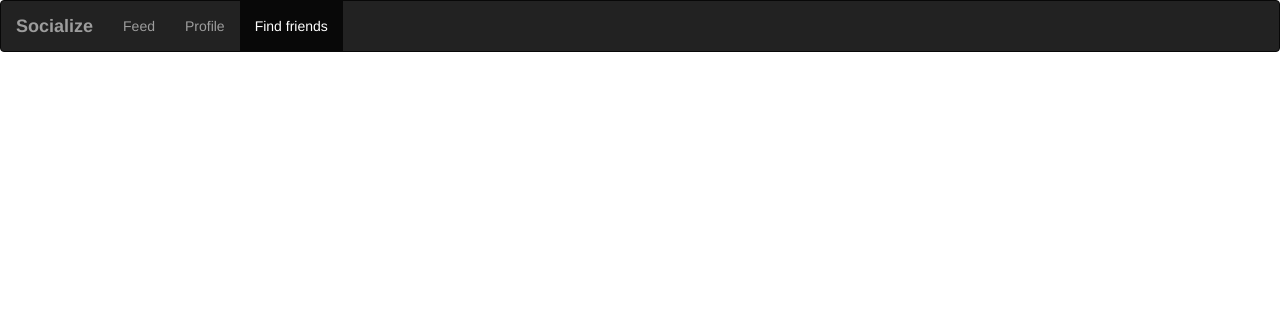
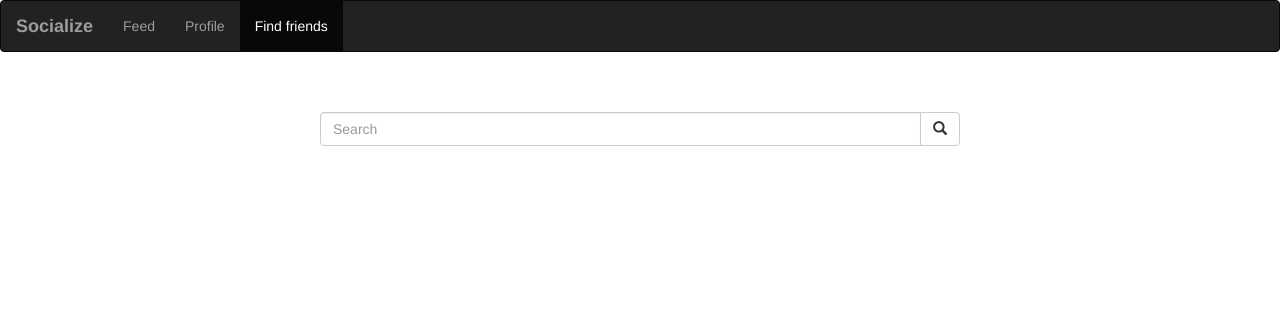
Before and after one commit to prathonit/socialize, a PHP site: page /find_friends.php in a window 1280 px wide. Shown: the top 312 px of the page. Run offline with PHP 8.4, Linux system fonts and the light colour scheme.

Commit message:
Update find_friends.php

```diff
--- a/find_friends.php
+++ b/find_friends.php
@@ -26,7 +26,17 @@
 		</div>
 	</nav>
 	<center>
-
+		<br><br>
+		<form>
+			<div class="input-group" style="width:50%;">
+				<input type="text" class="form-control" placeholder="Search">
+				<div class="input-group-btn">
+						<button class="btn btn-default" type="submit">
+							<i class="glyphicon glyphicon-search"></i>
+						</button>
+				</div>
+			</div>
+		</form>
 
 	</center>
 </body>
```
